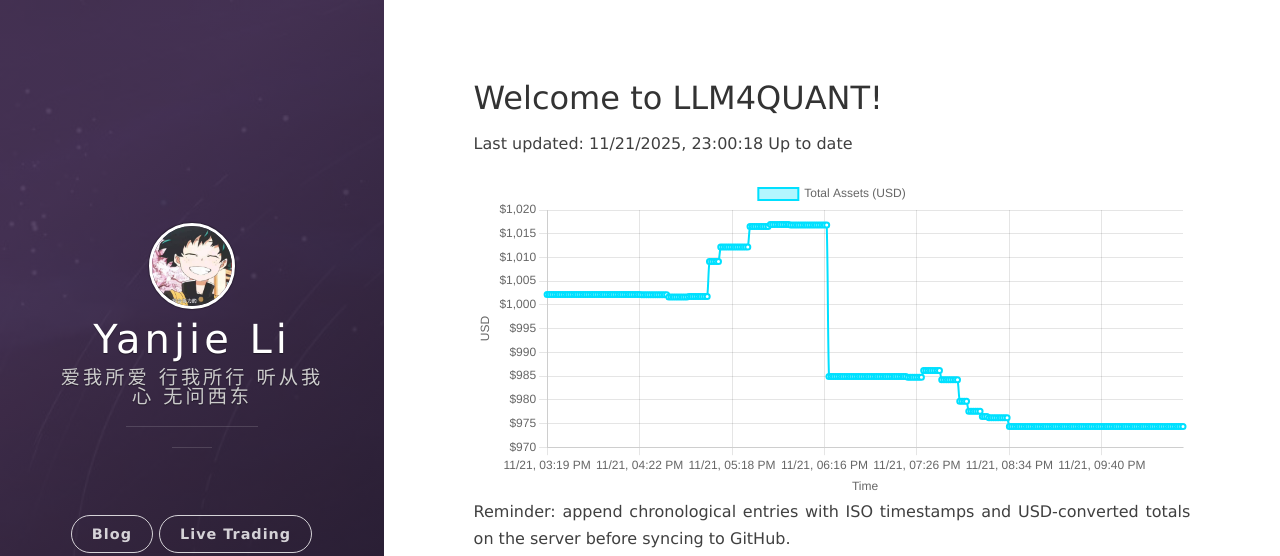
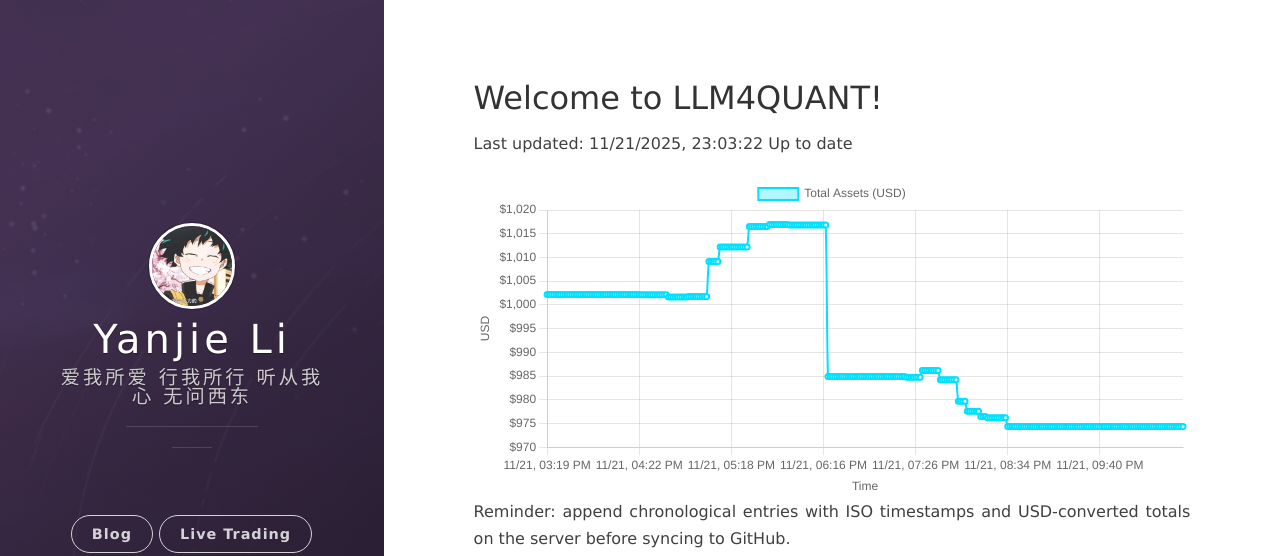
Before and after one commit to leeyegy/leeyegy.github.io, a Jekyll site: the page built from live-trading.html, in a window 1280 px wide. Shown: the top 556 px of the page. Built offline with Jekyll 4.4.1, drawn with Linux system fonts in a browser that asks for light colours; nearby versions of some CDN libraries.

Commit message:
AccountMonitor: update balance history 2025-11-22T07:03:22+08:00

```diff
--- a/assets/data/binance/balance-history.json
+++ b/assets/data/binance/balance-history.json
@@ -1,5 +1,5 @@
 {
-  "generatedAt": "2025-11-22T07:00:18+08:00",
+  "generatedAt": "2025-11-22T07:03:22+08:00",
   "asset": "total_usd_value",
   "history": [
     {
@@ -1133,6 +1133,10 @@
     {
       "timestamp": "2025-11-22T07:00:18+08:00",
       "totalUsd": 974.36593718
+    },
+    {
+      "timestamp": "2025-11-22T07:03:22+08:00",
+      "totalUsd": 974.36593718
     }
   ]
 }
```
